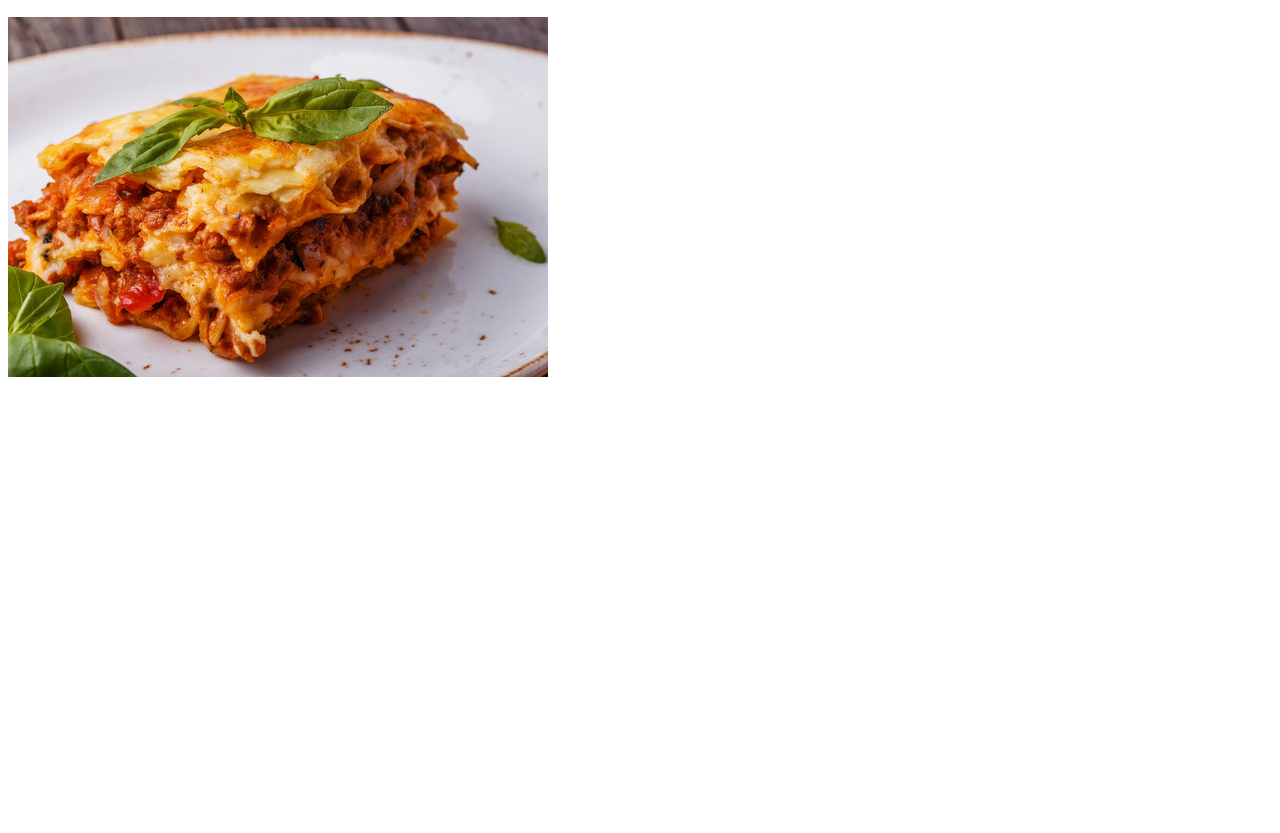
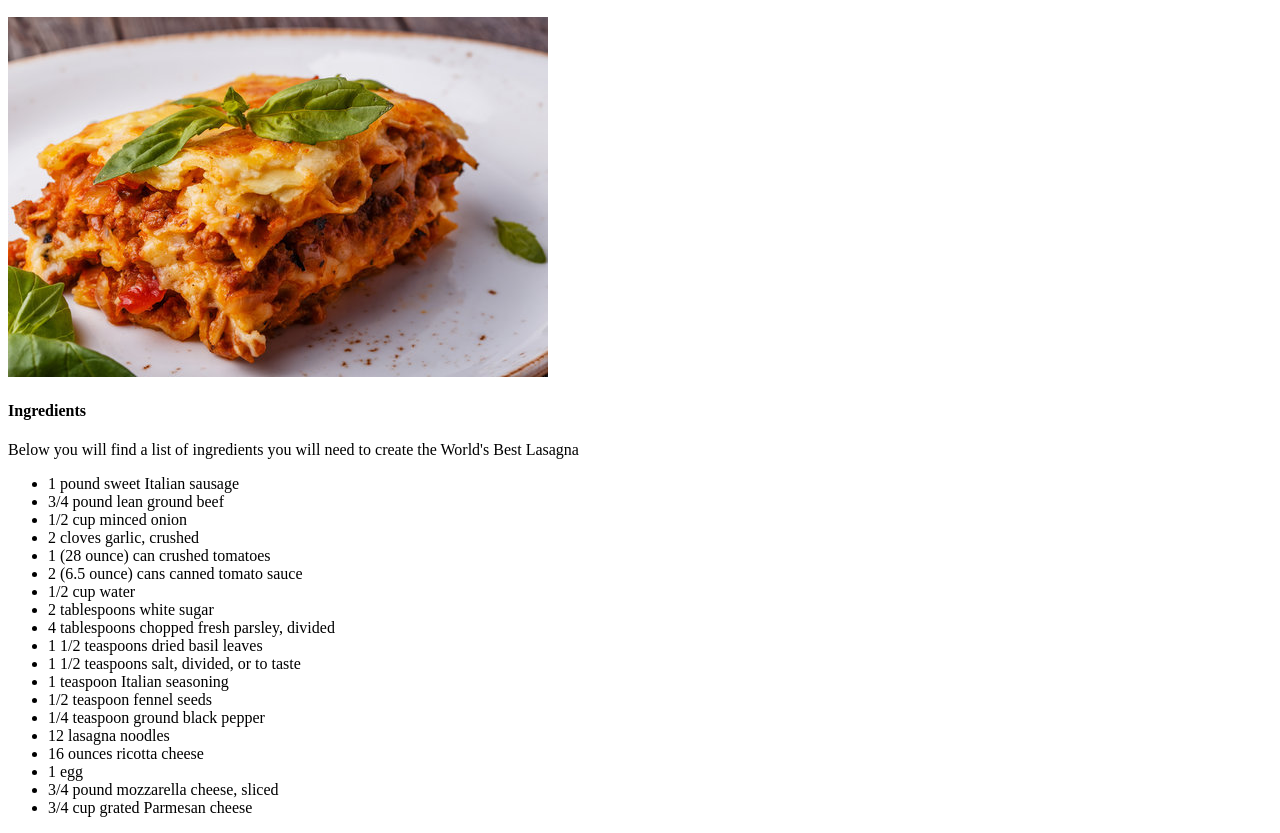
Before and after one commit to Lowtus/odin-recipes, a plain HTML site: page recipes/lasagna.html in a window 1280 px wide. Shown: the part 137-970 px from the top of the page. Before the commit the page ends 800 px from the top, so only its background shows below. Drawn offline with Linux system fonts and the light colour scheme.

Commit message:
added ingredients to lasagna recipe

```diff
--- a/recipes/lasagna.html
+++ b/recipes/lasagna.html
@@ -12,5 +12,31 @@
 
         <img src="./images/lasagna2.jpeg" alt="Image of Lasagna">
 
+        <h4>Ingredients</h4>
+
+        <p>Below you will find a list of ingredients you will need to create the World's Best Lasagna</p>
+
+        <ul>
+            <li>1 pound sweet Italian sausage</li>
+            <li>3/4 pound lean ground beef</li>
+            <li>1/2 cup minced onion</li>
+            <li>2 cloves garlic, crushed</li>
+            <li>1 (28 ounce) can crushed tomatoes</li>
+            <li>2 (6.5 ounce) cans canned tomato sauce</li>
+            <li>1/2 cup water</li>
+            <li>2 tablespoons white sugar</li>
+            <li>4 tablespoons chopped fresh parsley, divided</li>
+            <li>1 1/2 teaspoons dried basil leaves</li>
+            <li>1 1/2 teaspoons salt, divided, or to taste</li>
+            <li>1 teaspoon Italian seasoning</li>
+            <li>1/2 teaspoon fennel seeds</li>
+            <li>1/4 teaspoon ground black pepper</li>
+            <li>12 lasagna noodles</li>
+            <li>16 ounces ricotta cheese</li>
+            <li>1 egg</li>
+            <li>3/4 pound mozzarella cheese, sliced</li>
+            <li>3/4 cup grated Parmesan cheese</li>
+        </ul>
+
     </body>
 </html>
```
